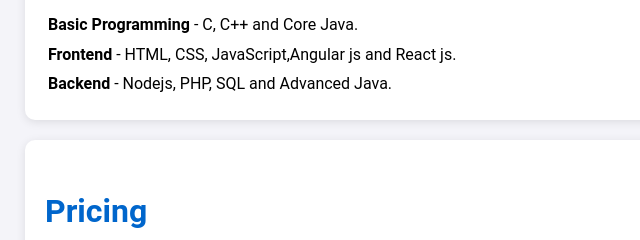
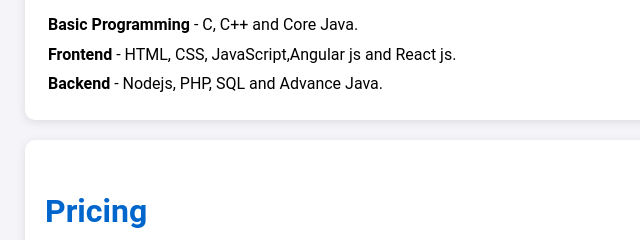
Before and after one commit to dhruvsaini23/Codecrest-fullstackjava, a plain HTML site: page index.html in a window 1280 px wide. Shown: the part 1137-1377 px from the top of the page, 0-640 px from the left. Drawn offline with Linux system fonts and the light colour scheme.

Commit message:
Update index.html

```diff
--- a/index.html
+++ b/index.html
@@ -71,7 +71,7 @@
                         <td><strong>Frontend</strong> - HTML, CSS, JavaScript,Angular js and React js.</td>
                     </tr>
                     <tr>
-                        <td><strong>Backend</strong> - Nodejs, PHP, SQL and  Advanced Java.</td>
+                        <td><strong>Backend</strong> - Nodejs, PHP, SQL and  Advance Java.</td>
                     </tr>
                 </table>
             </div>
```
